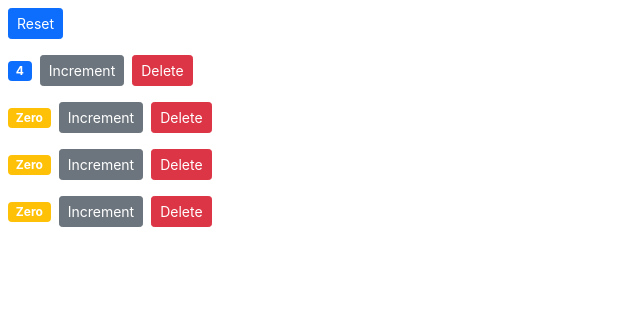
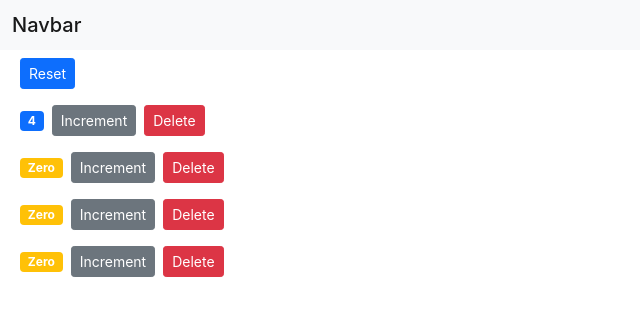
Before and after one commit to christian-bayata/basic-react-app, a React (Create React App) app: page / in a window 1280 px wide. Shown: the top 316 px of the page, without its empty margins (0-640 px from the left). Built offline with nearby package versions, Linux system fonts and the light colour scheme.

Commit message:
Added the navbar component and moved the counters component to the App component

```diff
--- a/src/App.js
+++ b/src/App.js
@@ -1,25 +1,22 @@
-import logo from './logo.svg';
+import React, { Fragment, Component } from 'react'
+
+
 import './App.css';
+import Navbar from './components/navbar'
+import Counters from './components/counters';
 
-function App() {
-  return (
-    <div className="App">
-      <header className="App-header">
-        <img src={logo} className="App-logo" alt="logo" />
-        <p>
-          Edit <code>src/App.js</code> and save to reload.
-        </p>
-        <a
-          className="App-link"
-          href="https://reactjs.org"
-          target="_blank"
-          rel="noopener noreferrer"
-        >
-          Learn React
-        </a>
-      </header>
-    </div>
-  );
+class App extends Component {
+  render() {
+    return (
+      <Fragment>
+        <Navbar />
+        <main className="container-fluid">
+          <Counters />
+        </main>
+      </Fragment>
+    );
+  }
+
 }
 
 export default App;
--- /dev/null
+++ b/src/components/navbar.jsx
@@ -0,0 +1,15 @@
+import React, { Component } from 'react';
+
+class Navbar extends Component {
+    render() {
+        return <div>
+            <nav class="navbar navbar-light bg-light">
+            <div class="container-fluid">
+                <span class="navbar-brand mb-0 h1">Navbar</span>
+            </div>
+            </nav>
+        </div>;
+    }
+}
+
+export default Navbar;
--- a/src/index.js
+++ b/src/index.js
@@ -1,14 +1,12 @@
 import React from 'react';
 import ReactDOM from 'react-dom';
 import './index.css';
-
+import App from './App'
 import reportWebVitals from './reportWebVitals';
-
-import Counters from './components/counters';
 
 ReactDOM.render(
   <React.StrictMode>
-   <Counters />
+   <App />
   </React.StrictMode>,
   document.getElementById('root')
 );
```
